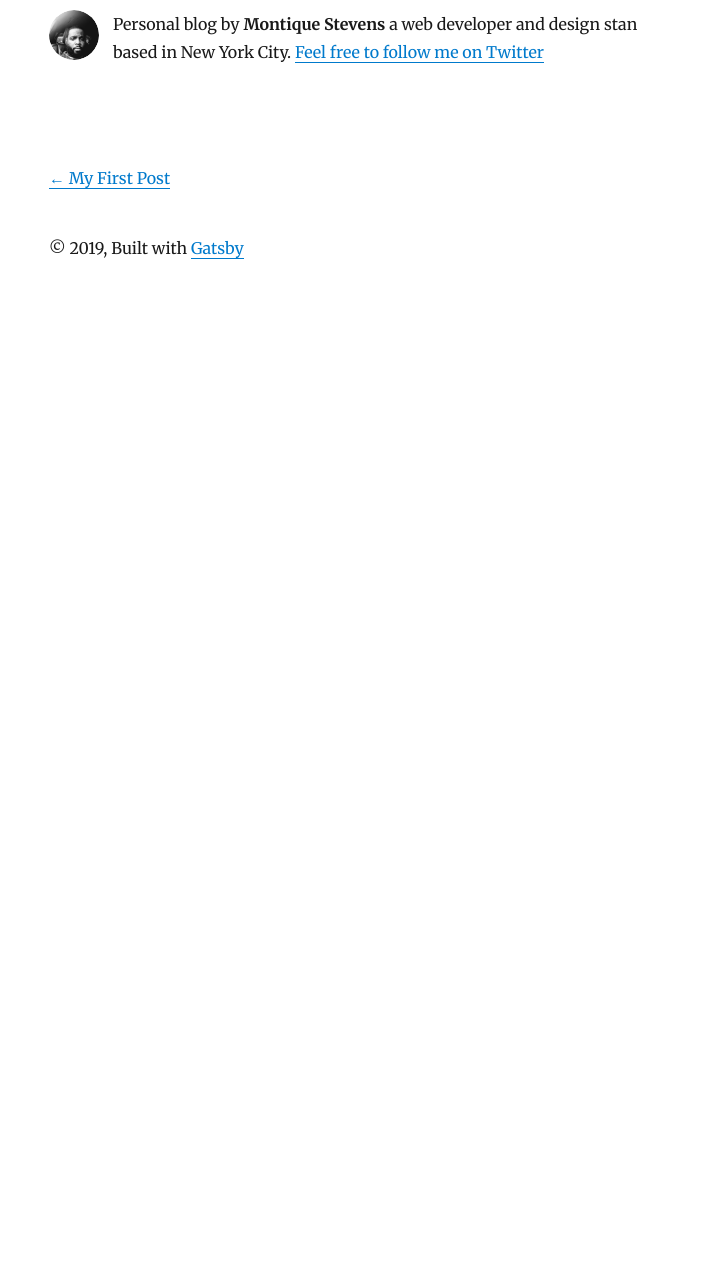
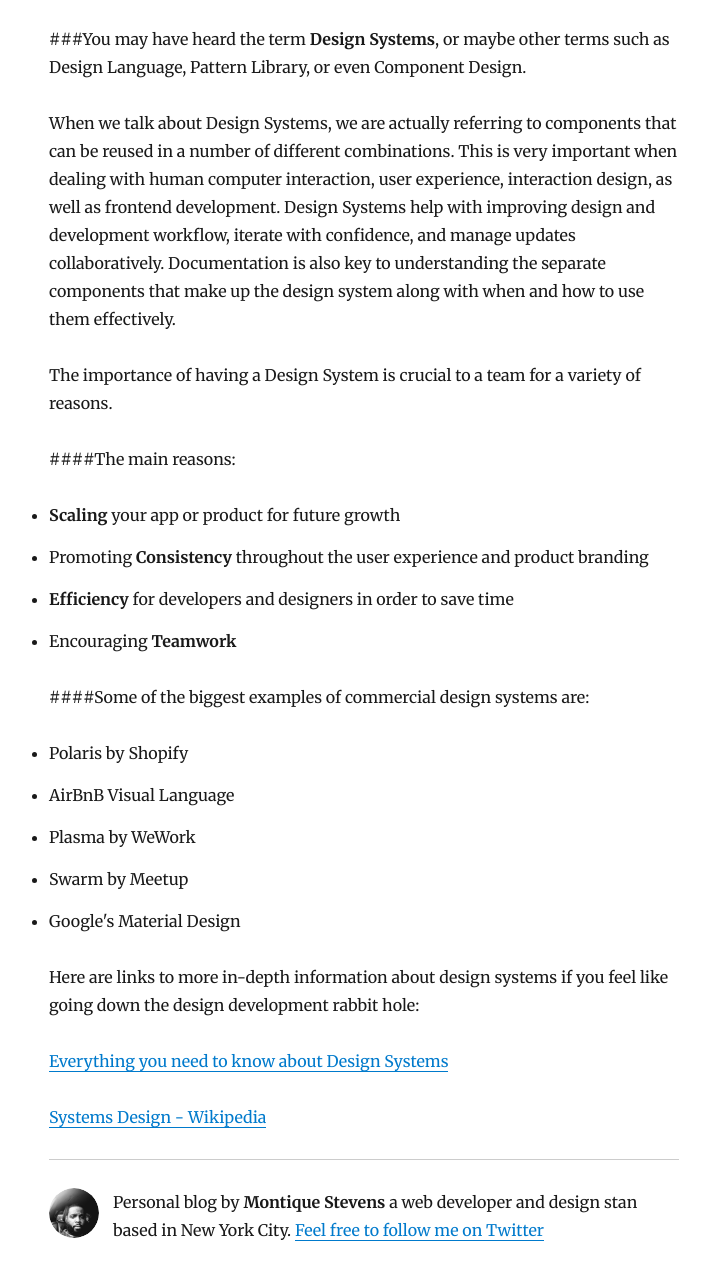
Before and after one commit to nycbeardo/my-blog, a Gatsby site: page /my-second-post/ in a window 1280 px wide. Shown: the part 214-1495 px from the top of the page, without its empty margins (276-986 px from the left). Before the commit the page ends 800 px from the top, so only its background shows below. Built offline with nearby package versions, Linux system fonts and the light colour scheme; Gatsby itself is replaced by a stand-in of ours; some packages are replaced by stand-ins of ours.

Commit message:
Update index.md

```diff
--- a/content/blog/my-second-post/index.md
+++ b/content/blog/my-second-post/index.md
@@ -1,5 +1,32 @@
 ---
-title: A Primer on Design Systems
+title: A Short Primer on Design Systems
 date: 2019-08-15
-description: "My Second Post!"
+description: "You may have heard the term Design Systems..."
 ---
+
+###You may have heard the term **Design Systems**, or maybe other terms such as Design Language, Pattern Library,  or even Component Design.
+
+When we talk about Design Systems, we are actually referring to components that can be reused in a number of different combinations. This is very important when dealing with human computer interaction, user experience, interaction design, as well as frontend development.  Design Systems help with improving design and development workflow, iterate with confidence, and manage updates collaboratively. Documentation is also key to understanding the separate components that make up the design system along with when and how to use them effectively.
+
+The importance of  having a Design System is crucial to a team for a variety of reasons.
+
+####The main reasons:
+
+* **Scaling** your app or product for future growth
+* Promoting **Consistency** throughout the user experience and product branding
+* **Efficiency** for developers and designers in order to save time
+* Encouraging **Teamwork**
+
+####Some of the biggest examples of  commercial design systems are:
+
+* Polaris by Shopify
+* AirBnB Visual Language
+* Plasma by WeWork
+* Swarm by Meetup
+* Google's Material Design
+
+Here are links to more in-depth information about design systems if you feel like going down the design development rabbit hole:
+
+[Everything you need to know about Design Systems](https://uxdesign.cc/everything-you-need-to-know-about-design-systems-54b109851969)
+
+[Systems Design - Wikipedia](https://en.wikipedia.org/wiki/Systems_design)
```
